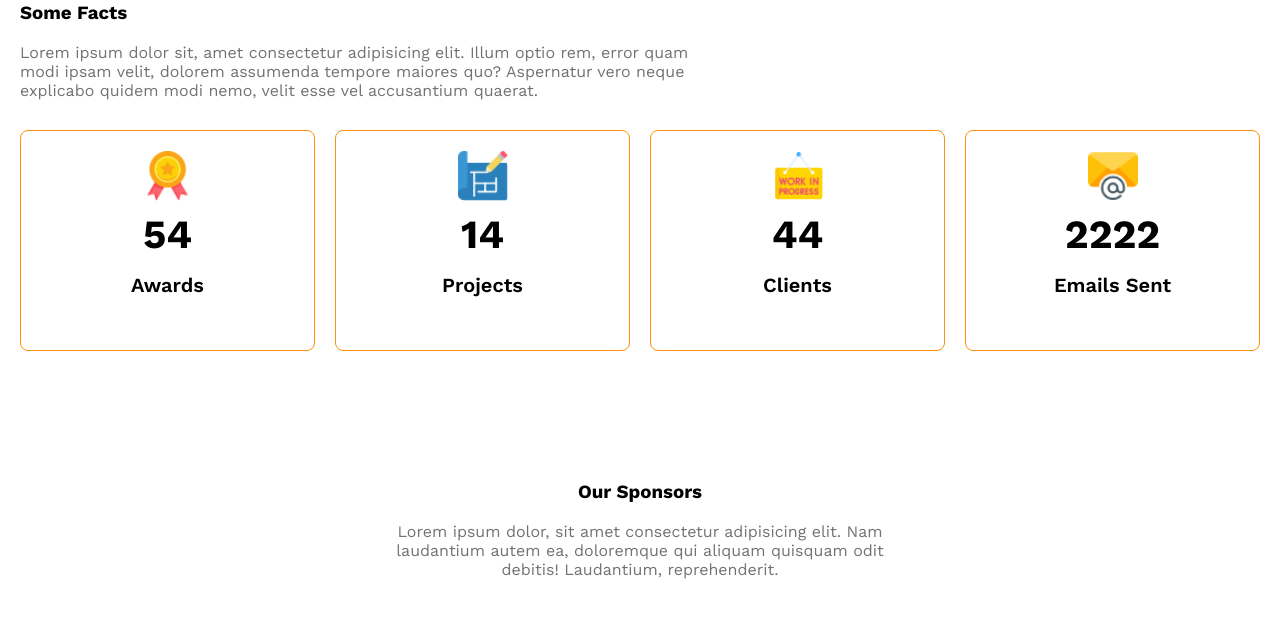
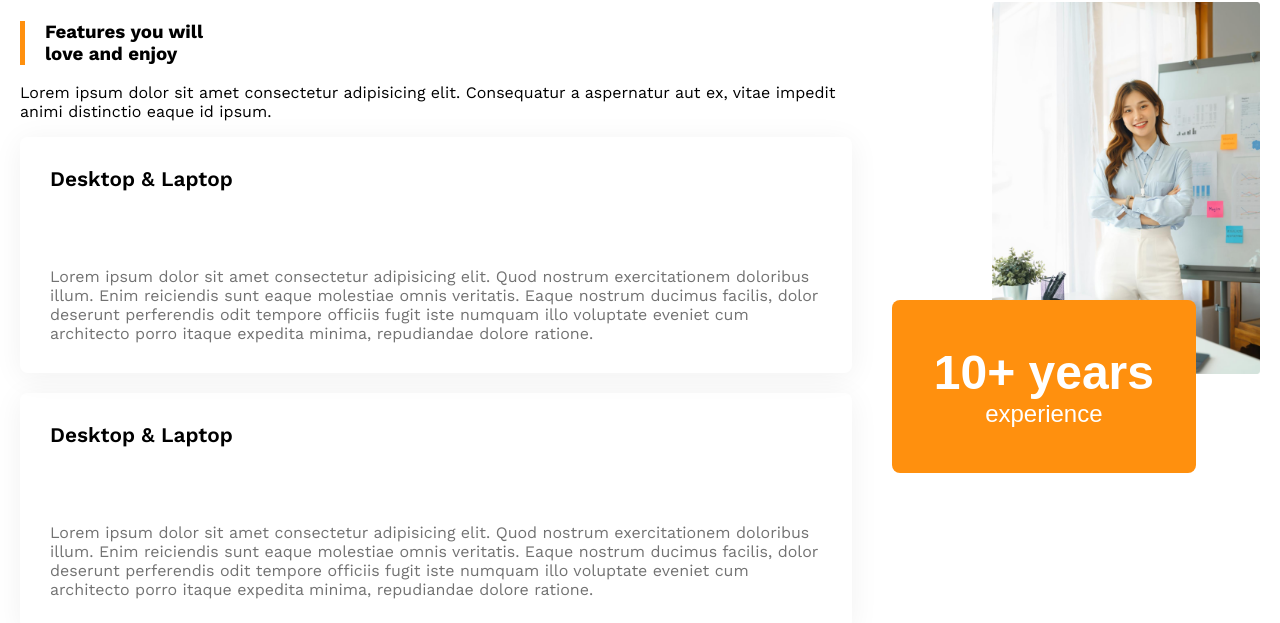
Before and after one commit to mdnurnabirana/Html-Css-G3_Architechts, a plain HTML site: page g3-architects-resources/index.html in a window 1280 px wide. Shown: the part 2176-2799 px from the top of the page. Drawn offline with nearby package versions, Linux system fonts and the light colour scheme.

Commit message:
Try responsive all

```diff
--- a/g3-architects-resources/index.html
+++ b/g3-architects-resources/index.html
@@ -47,6 +47,44 @@
                     id, labore magni incidunt dolorem provident eos praesentium recusandae sunt quis ullam iusto fugiat
                     animi beatae deserunt.</p>
                 <button class="btn-primary">Explore More</button>
+            </div>
+        </section>
+
+        <section class="apa display-flex">
+            <div>
+                <h3 class="section-title">Features you will <br> love and enjoy</h3>
+                <p>Lorem ipsum dolor sit amet consectetur adipisicing elit. Consequatur a aspernatur aut ex, vitae
+                    impedit animi distinctio eaque id ipsum.</p>
+
+                <div class="card">
+                    <h3>Desktop & Laptop</h3>
+                    <p>Lorem ipsum dolor sit amet consectetur adipisicing elit. Quod nostrum exercitationem doloribus
+                        illum. Enim reiciendis sunt eaque molestiae omnis veritatis. Eaque nostrum ducimus facilis,
+                        dolor deserunt perferendis odit tempore officiis fugit iste numquam illo voluptate eveniet cum
+                        architecto porro itaque expedita minima, repudiandae dolore ratione.</p>
+                </div>
+                <div class="card">
+                    <h3>Desktop & Laptop</h3>
+                    <p>Lorem ipsum dolor sit amet consectetur adipisicing elit. Quod nostrum exercitationem doloribus
+                        illum. Enim reiciendis sunt eaque molestiae omnis veritatis. Eaque nostrum ducimus facilis,
+                        dolor deserunt perferendis odit tempore officiis fugit iste numquam illo voluptate eveniet cum
+                        architecto porro itaque expedita minima, repudiandae dolore ratione.</p>
+                </div>
+                <div class="card">
+                    <h3>Desktop & Laptop</h3>
+                    <p>Lorem ipsum dolor sit amet consectetur adipisicing elit. Quod nostrum exercitationem doloribus
+                        illum. Enim reiciendis sunt eaque molestiae omnis veritatis. Eaque nostrum ducimus facilis,
+                        dolor deserunt perferendis odit tempore officiis fugit iste numquam illo voluptate eveniet cum
+                        architecto porro itaque expedita minima, repudiandae dolore ratione.</p>
+                </div>
+            </div>
+            <div>
+                <img class="arc" src="./images/architect.png" alt="">
+                <button id="exp" class="btn-primary">
+                    <span id="exp_year">10+ years</span>
+                    <br>
+                    <span>experience</span>
+                </button>
             </div>
         </section>
 
--- a/g3-architects-resources/style.css
+++ b/g3-architects-resources/style.css
@@ -184,9 +184,55 @@ main>section {
     filter: grayscale(100%);
 }
 
+.apa>div>.section-title {
+    border-left: 5px solid var(--btn-bg);
+    padding-left: 20px;
+}
+
+.card h3 {
+    font-weight: 600;
+    font-size: 1.30rem;
+    padding: 30px;
+    margin: 0;
+}
+
+.card p {
+    font-weight: 400;
+    color: var(--text-light-gray);
+    padding: 30px;
+}
+
+.card {
+    box-shadow: 0 4px 30px 0 rgba(0, 0, 0, 0.06);
+    margin-bottom: 20px;
+    border-radius: 8px;
+}
+
+.apa {
+    gap: 140px;
+}
+
+#exp {
+    margin-left: -100px;
+    margin-top: -78px;
+    padding: 45px 42px;
+    font-weight: 500;
+    font-size: 1.5rem;
+}
+
+
+#exp_year {
+    font-size: 3rem;
+    font-weight: 700;
+}
+
+.arc {
+    width: 100%;
+}
+
+
 /* Responsive */
 @media screen and (max-width: 576px) {
-
     .navbar,
     .teams {
         flex-direction: column;
@@ -198,6 +244,12 @@ main>section {
         grid-template-columns: 1fr;
     }
 
+    .apa {
+        flex-direction: column;
+        gap: 40px;
+        text-align: center;
+    }
+
     .our-features {
         margin-left: 0;
     }
@@ -205,6 +257,15 @@ main>section {
     .sponsors-companies {
         justify-items: center;
         gap: 50px;
+    }
+
+    #exp {
+        margin: 20px auto 0;
+    }
+
+    .arc {
+        max-width: 100%;
+        height: auto;
     }
 }
 
@@ -223,4 +284,19 @@ main>section {
         justify-items: center;
         gap: 50px;
     }
+
+    .apa {
+        flex-direction: column;
+        gap: 60px;
+        text-align: center;
+    }
+
+    #exp {
+        margin: 20px auto 0;
+    }
+
+    .arc {
+        max-width: 100%;
+        height: auto;
+    }
 }
```
